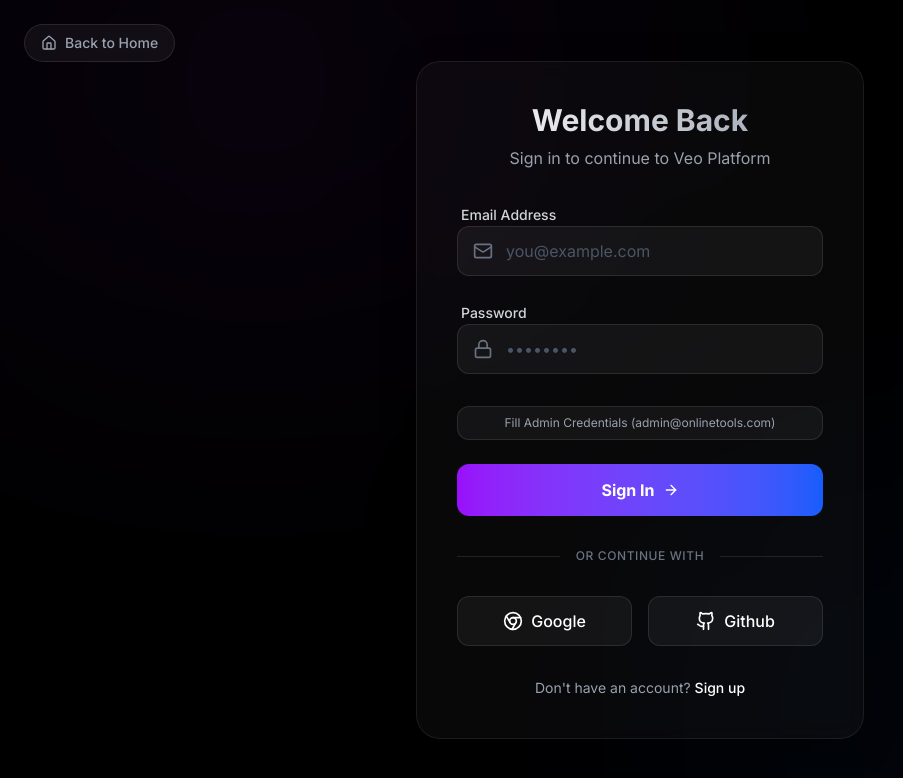
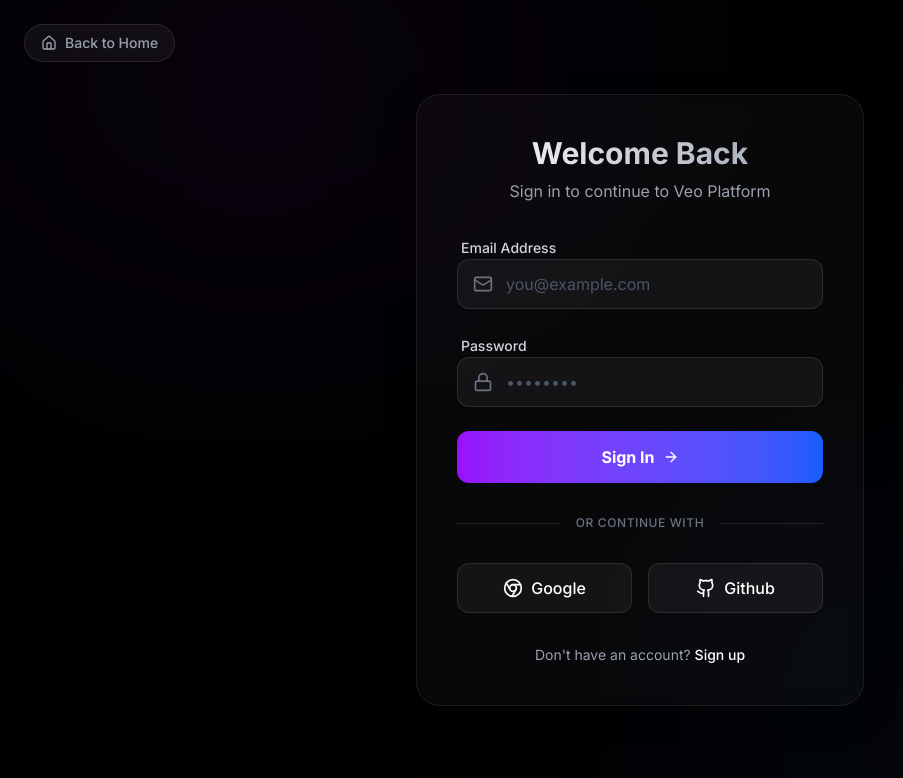
Before and after one commit to mohamedziro-coder/veo3-platform, a Next.js app: page /login in a window 1280 px wide. Shown: the top 778 px of the page, without its empty margins (0-903 px from the left). Built offline with nearby package versions, Linux system fonts and the light colour scheme.

Commit message:
Security: Removed admin auto-fill button from login page

```diff
--- a/src/app/login/page.tsx
+++ b/src/app/login/page.tsx
@@ -101,16 +101,6 @@ export default function LoginPage() {
                             </div>
                         </div>
 
-                        <button
-                            type="button"
-                            onClick={() => {
-                                setEmail("admin@onlinetools.com");
-                                setPassword("admin123");
-                            }}
-                            className="w-full py-2 rounded-xl bg-white/5 border border-white/10 text-gray-400 text-xs hover:text-white hover:bg-white/10 transition-colors mt-2"
-                        >
-                            Fill Admin Credentials (admin@onlinetools.com)
-                        </button>
 
                         <button
                             type="submit"
```
